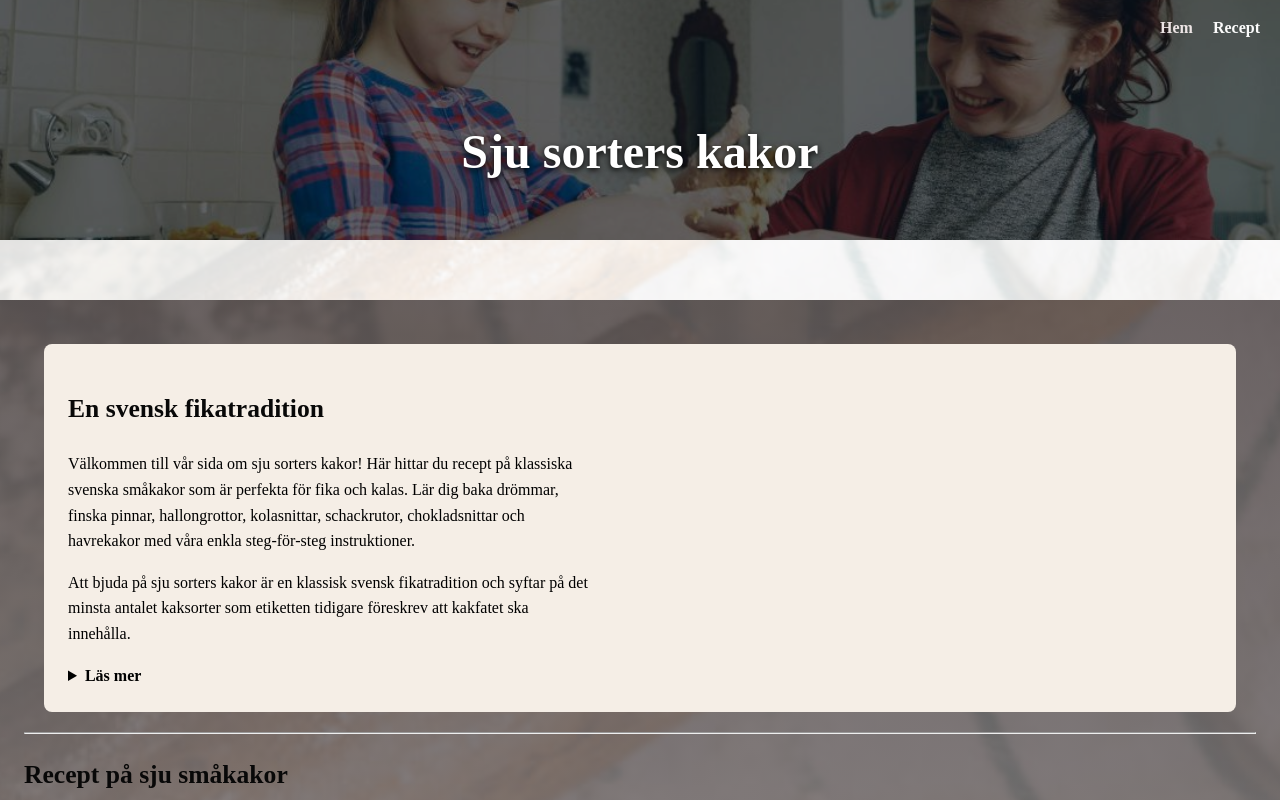
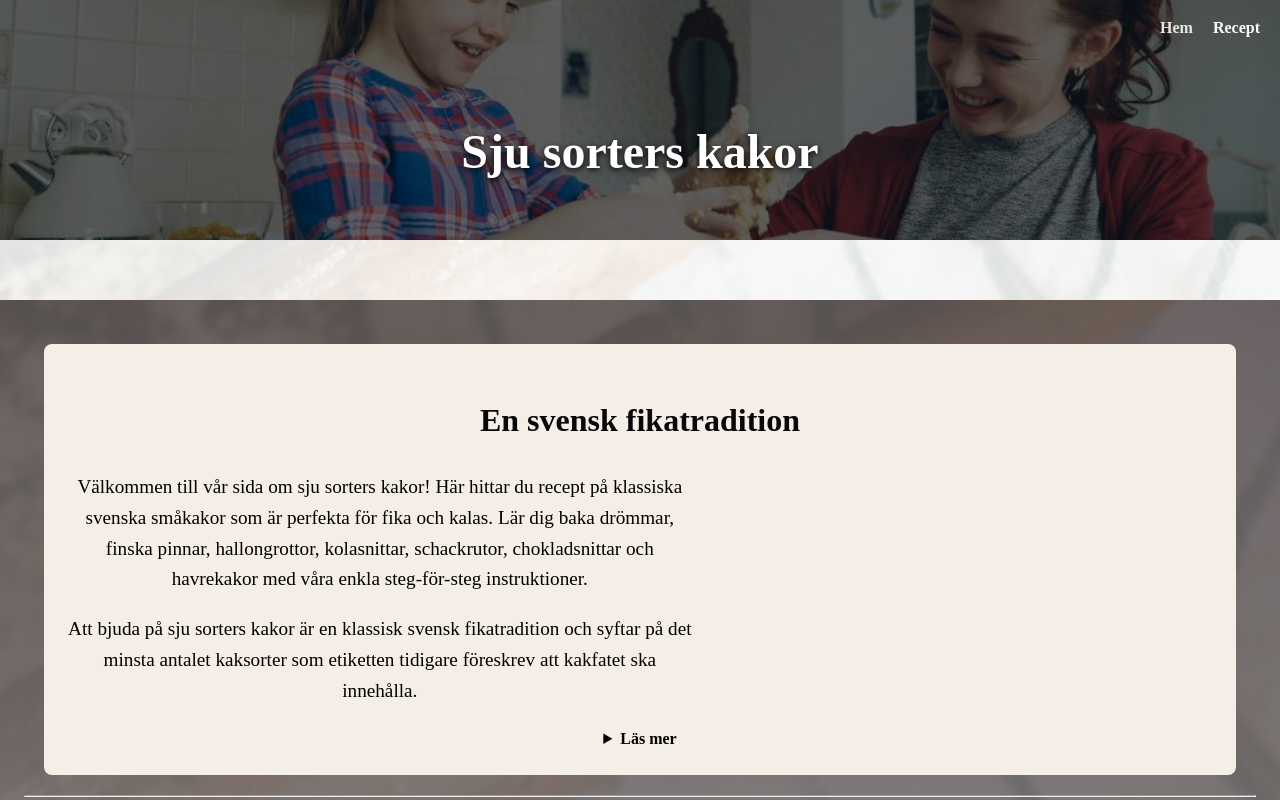
Before and after one commit to Souhar-26/sju.sorters.kakor.css.uppgift, a website: page index.html in a window 1280 px wide. Shown: the top 800 px of the page. Drawn offline with Linux system fonts and the light colour scheme; files whose address does not match are found by name; a web font is replaced by a local one.

Commit message:
ändra intotext placering och fontstorlek

```diff
--- a/css/style.css
+++ b/css/style.css
@@ -85,6 +85,18 @@ color: #0d6efd;
     padding: 24px ;
     background-color: #f5eee6;
     border-radius: 8px;
+}
+
+.intro-box {
+    text-align: center;
+}
+
+.intro-box p {
+    font-size: 1.2rem;
+}
+
+.intro-box h2 {
+    font-size: 2rem;
 }
 /* intr-box. read-more används för att visa en "läs mer"-länk som är dold som standard. När man klickar på summary visas texten och "läs mer"-länken döljs. Samtidigt visas en "läs mindre"-länk som kan användas för att dölja texten igen.*/
 .intro-box .read-less {
```
